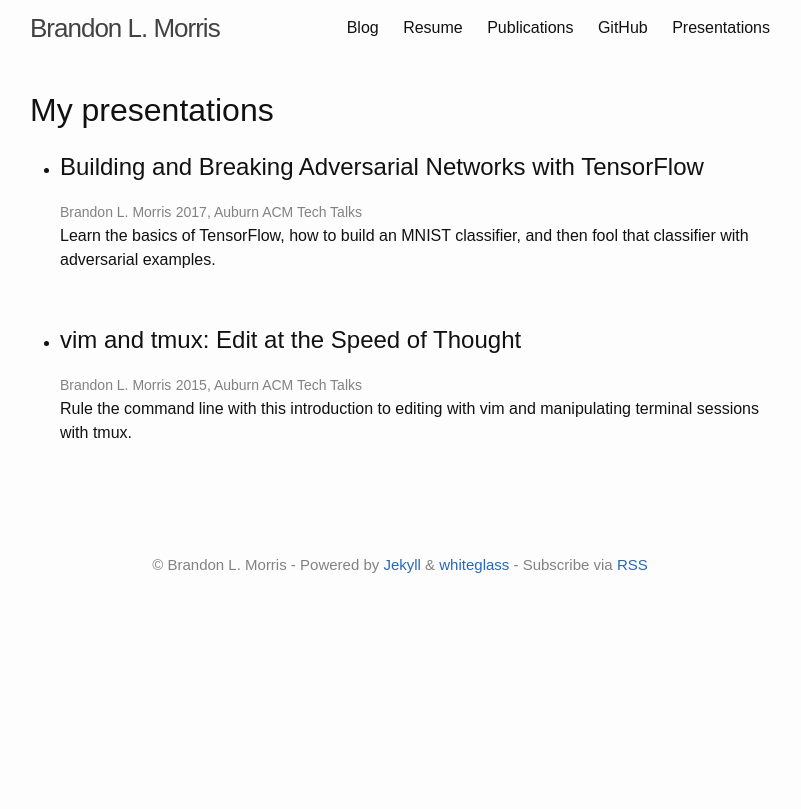
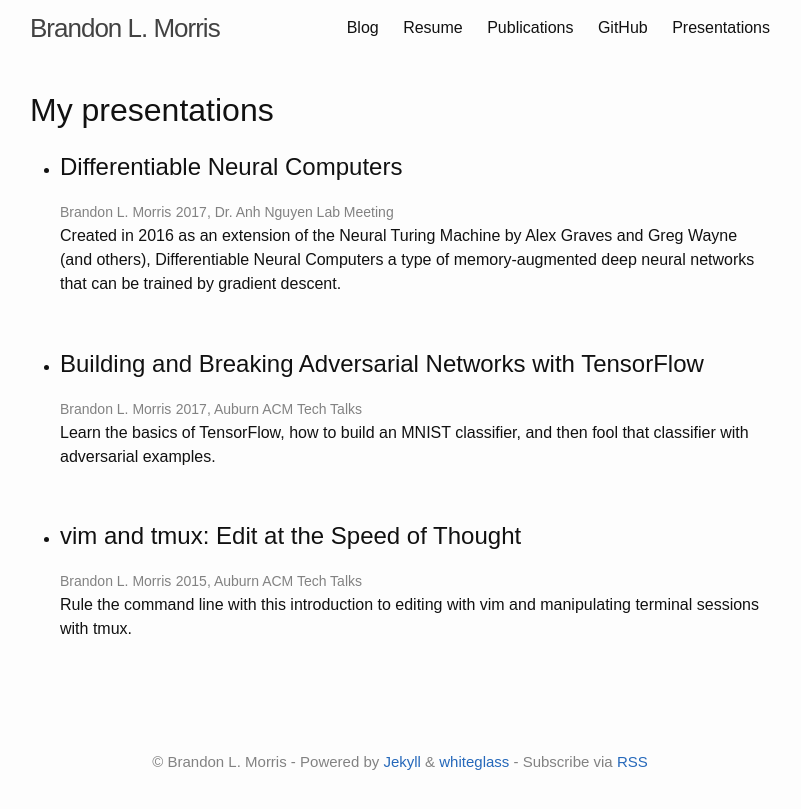
Before and after one commit to BrandonLMorris/brandonlmorris.github.io, a Jekyll site: the page built from presentations.md, in a window 1280 px wide. Shown: the top 809 px of the page, without its empty margins (240-1041 px from the left). Built offline with Jekyll 4.4.1, drawn with Linux system fonts in a browser that asks for light colours.

Commit message:
Add DNC presentation

```diff
--- a/_data/presentations.yml
+++ b/_data/presentations.yml
@@ -1,5 +1,14 @@
 # List of and information about my presentations
 
+- title: "Differentiable Neural Computers"
+  authors: Brandon L. Morris
+  url: https://goo.gl/twjKVi
+  year: 2017
+  venue: Dr. Anh Nguyen Lab Meeting
+  description: "Created in 2016 as an extension of the Neural Turing Machine by
+  Alex Graves and Greg Wayne (and others), Differentiable Neural Computers a
+  type of memory-augmented deep neural networks that can be trained by gradient
+  descent."
 - title: "Building and Breaking Adversarial Networks with TensorFlow"
   authors: Brandon L. Morris
   description: "Learn the basics of TensorFlow, how to build an MNIST
```
